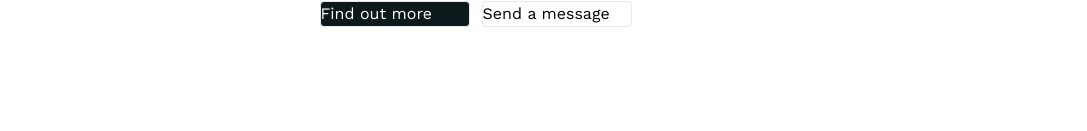
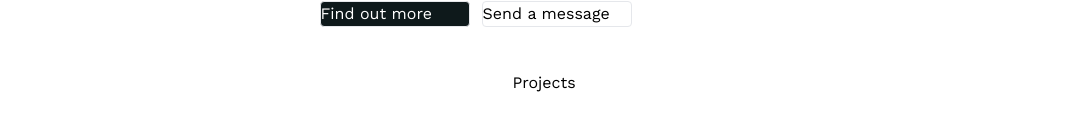
Before and after one commit to teslyym/Omatiwaa, a React (Vite) app: page / in a window 1280 px wide. Shown: the part 669-800 px from the top of the page, without its empty margins (96-1183 px from the left). Built offline with nearby package versions, Linux system fonts and the light colour scheme; a web font is replaced by a local one.

Commit message:
home section 2 div

```diff
--- a/src/Pages/Home.jsx
+++ b/src/Pages/Home.jsx
@@ -41,6 +41,12 @@ const Home = () => {
           </div>
         </div>
         <div className="bg-[blue]"></div>
+        <div>
+          <p>Projects</p>
+          <div>
+            <div></div>
+          </div>
+        </div>
       </div>
     </div>
   );
```
